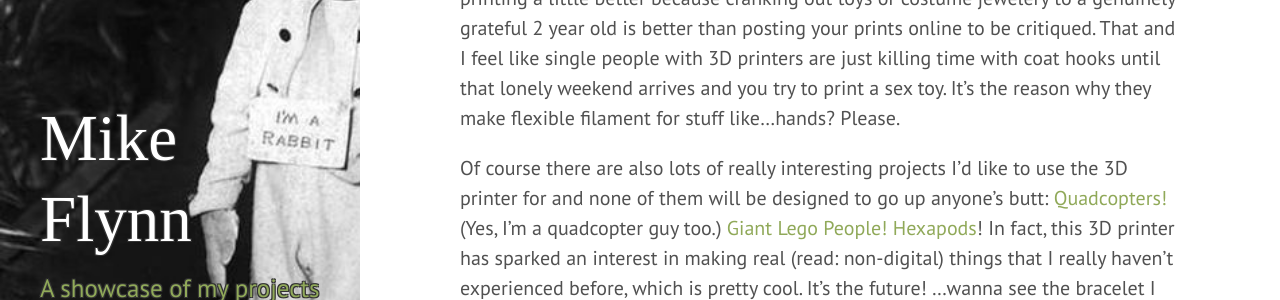
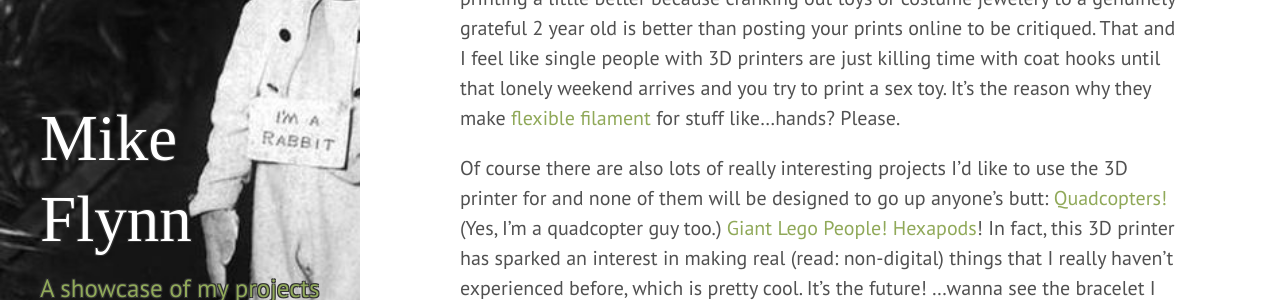
Before and after one commit to mikeflynn/thatmikeflynn.com-archive, a Jekyll site: the page built from _posts/2014-02-02-i-got-a-3d-printer.md, in a window 1280 px wide and 900 px high, scrolled down 840 px. Shown: the part 305-605 px from the top of the window. Built offline with Jekyll 4.4.1, drawn with Linux system fonts in a browser that asks for light colours; some web fonts are replaced; Markdown is read by kramdown in place of the engine named in the settings; some of the changed lines change nothing that is shown; some of the changed text lies outside the part shown.

Commit message:
Added link to post.

```diff
--- a/_posts/2014-02-02-i-got-a-3d-printer.md
+++ b/_posts/2014-02-02-i-got-a-3d-printer.md
@@ -7,7 +7,7 @@ title: I Got a 3D Printer
 
 I'm one of those 3D printer guys now. It happened a few weeks ago when my [Solidoodle Press](http://www.solidoodle.com/Press) finally arrived only after a quick 3 - 4 month delay. Since then I've printed something right after plugging it in that looked pretty good...but then I learned that it looked "OK"...then I learned how to calibrate it...then I learned how to switch to better software...then I learned how frustrating 5 or 6 failed prints in a row are...then I learned how to install Windows on a Mac so I can install different software...then I leanred that Windows wasn't so bad if it helped me to stop making weird plastic things I throw in the trash...then I learned that looking for the next thing to print is exhausting.
 
-It's been a busy few weeks, but now I can do all the things that 3D printer guys do! For instance I can talk to other 3D printer guys about how that thing that looks good is actually a little bit shitty because you can see how it delaminated from the bed a little bit in the corner (Should have used a brim!). I can also walk up to non-3D printer people and interject things like, "Oh I can just 3D print that for you if you want!" (I won't though because I'm terrible at CAD and so is most everyone else). Lastly, when people ask me about what I print after I tell them that the "Future is here!" I can shrug and say "I don't know...mostly stuff for my kid." I think that's the key. I'm not saying having a kid makes any one better or some bullshit about how you truly know the value of life or blah blah blah, but having a kid _does_ make 3D printing a little better because cranking out toys or costume jewelery to a genuinely grateful 2 year old is better than posting your prints online to be critiqued. That and I feel like single people with 3D printers are just killing time with coat hooks until that lonely weekend arrives and you try to print a sex toy. It's the reason why they make flexible filament for stuff like...hands? Please.
+It's been a busy few weeks, but now I can do all the things that 3D printer guys do! For instance I can talk to other 3D printer guys about how that thing that looks good is actually a little bit shitty because you can see how it delaminated from the bed a little bit in the corner (Should have used a brim!). I can also walk up to non-3D printer people and interject things like, "Oh I can just 3D print that for you if you want!" (I won't though because I'm terrible at CAD and so is most everyone else). Lastly, when people ask me about what I print after I tell them that the "Future is here!" I can shrug and say "I don't know...mostly stuff for my kid." I think that's the key. I'm not saying having a kid makes any one better or some bullshit about how you truly know the value of life or blah blah blah, but having a kid _does_ make 3D printing a little better because cranking out toys or costume jewelery to a genuinely grateful 2 year old is better than posting your prints online to be critiqued. That and I feel like single people with 3D printers are just killing time with coat hooks until that lonely weekend arrives and you try to print a sex toy. It's the reason why they make [flexible filament](http://store.makerbot.com/filament/flexible) for stuff like...hands? Please.
 
 Of course there are also lots of really interesting projects I'd like to use the 3D printer for and none of them will be designed to go up anyone's butt: [Quadcopters!](http://www.thingiverse.com/thing:272234) (Yes, I'm a quadcopter guy too.) [Giant Lego People!](http://www.thingiverse.com/thing:170076) [Hexapods](http://www.thingiverse.com/thing:10667)! In fact, this 3D printer has sparked an interest in making real (read: non-digital) things that I really haven't experienced before, which is pretty cool. It's the future! ...wanna see the bracelet I made for my daughter?
 
```
